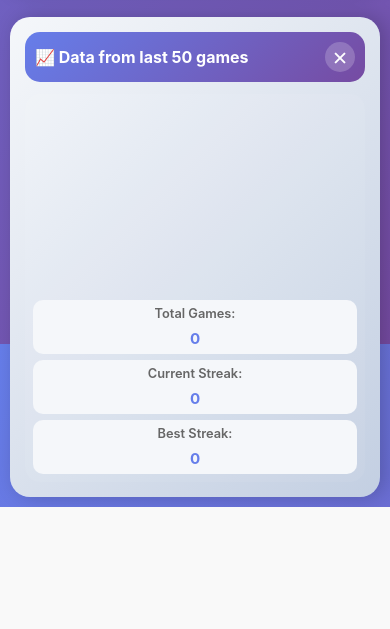
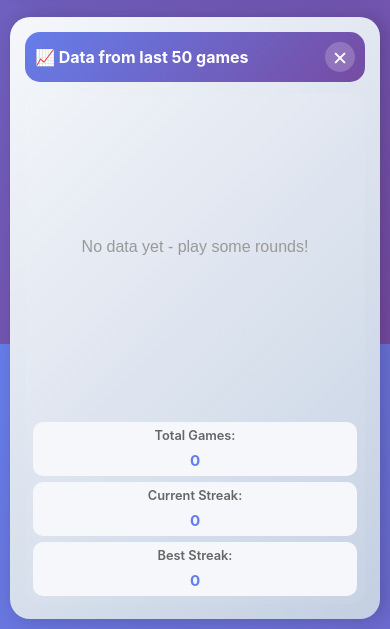
Before and after one commit to GaryHostt/rock-paper-scissors, a Flask app: page / in a window 390 px wide. Shown: the part 2392-3021 px from the top of the page. Before the commit the page ends 2899 px from the top, so only its background shows below. Run offline with Flask 3, Linux system fonts and the light colour scheme.

Commit message:
mobile lates2t

```diff
--- a/static/chart.min.js
+++ b/static/chart.min.js
@@ -1,11 +1,25 @@
 // Mini Chart.js implementation for trend graph
 function drawTrendChart(canvas, data) {
+    // MOBILE FIX: Resize canvas to match displayed size
+    const rect = canvas.getBoundingClientRect();
+    const dpr = window.devicePixelRatio || 1;
+
+    // Set canvas internal dimensions to match displayed size
+    if (rect.width > 0 && rect.height > 0) {
+        canvas.width = rect.width * dpr;
+        canvas.height = Math.max(rect.height * dpr, 300 * dpr); // Min height 300px
+
+        // Scale context to account for device pixel ratio
+        const ctx = canvas.getContext('2d');
+        ctx.scale(dpr, dpr);
+    }
+
     const ctx = canvas.getContext('2d');
-    const width = canvas.width;
-    const height = canvas.height;
+    const width = canvas.width / dpr;
+    const height = canvas.height / dpr;
 
     // Clear canvas
-    ctx.clearRect(0, 0, width, height);
+    ctx.clearRect(0, 0, canvas.width, canvas.height);
 
     if (!data || data.length === 0) {
         ctx.fillStyle = '#999';
--- a/static/script.js
+++ b/static/script.js
@@ -1032,6 +1032,13 @@ async function playGame(playerChoice, isAutoPlay = false) {
             trendData.shift();
         }
         saveTrend();
+
+        // MOBILE FIX: Redraw chart if visible (always visible on mobile)
+        if (trendChart && trendModal) {
+            setTimeout(() => {
+                drawTrendChart(trendChart, trendData);
+            }, 50);
+        }
 
         // Detect patterns
         detectPatterns();
@@ -1686,6 +1693,13 @@ console.log('About to load streaks...');
 loadStreaks();
 console.log('About to load trend...');
 loadTrend();
+// MOBILE FIX: Draw chart immediately if modal is visible (always visible on mobile)
+if (trendChart && trendData && trendModal) {
+    console.log('Drawing trend chart on page load...');
+    setTimeout(() => {
+        drawTrendChart(trendChart, trendData);
+    }, 200); // Small delay to ensure canvas is rendered
+}
 console.log('About to load dark mode...');
 loadDarkMode();
 console.log('About to load theme...');
--- a/static/style.css
+++ b/static/style.css
@@ -1398,9 +1398,11 @@ body.menu-open .modal {
 
 #trend-chart {
     width: 100%;
-    height: auto;
+    min-height: 300px;
+    height: 300px;
     border-radius: 10px;
     margin-bottom: 20px;
+    display: block;
 }
 
 .trend-stats {
@@ -1931,8 +1933,10 @@ body.menu-open .modal {
     /* Make trend chart responsive */
     #trend-chart {
         width: 100% !important;
-        height: auto !important;
+        min-height: 250px !important;
+        height: 250px !important;
         max-width: 100% !important;
+        display: block !important;
     }
 
     .modal-body {
--- a/templates/index.html
+++ b/templates/index.html
@@ -416,7 +416,7 @@
                     <button class="close-modal-btn" id="close-trend-modal">✕</button>
                 </div>
                 <div class="modal-body">
-                    <canvas id="trend-chart" width="600" height="300"></canvas>
+                    <canvas id="trend-chart"></canvas>
                 <div class="trend-stats">
                     <div class="trend-stat">
                         <span class="trend-label">Total Games:</span>
```
Also changed, not shown: 1 other file.
